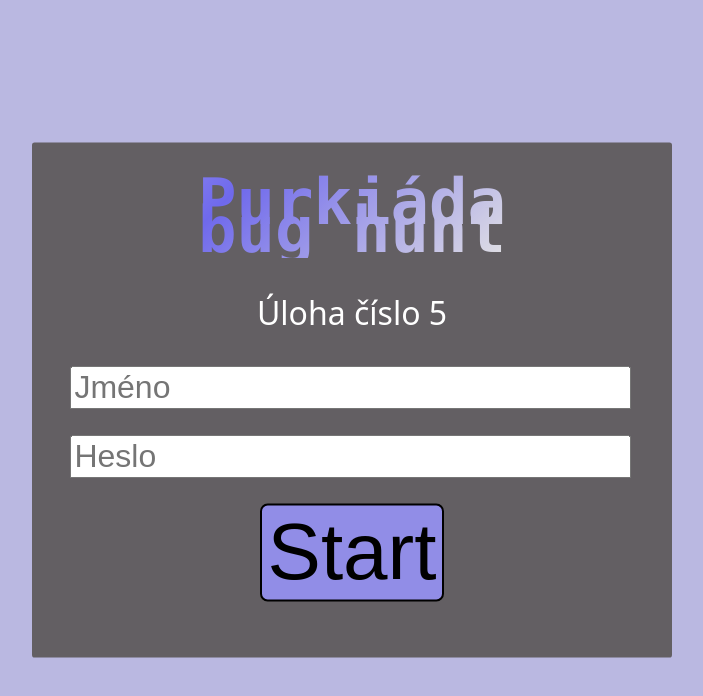
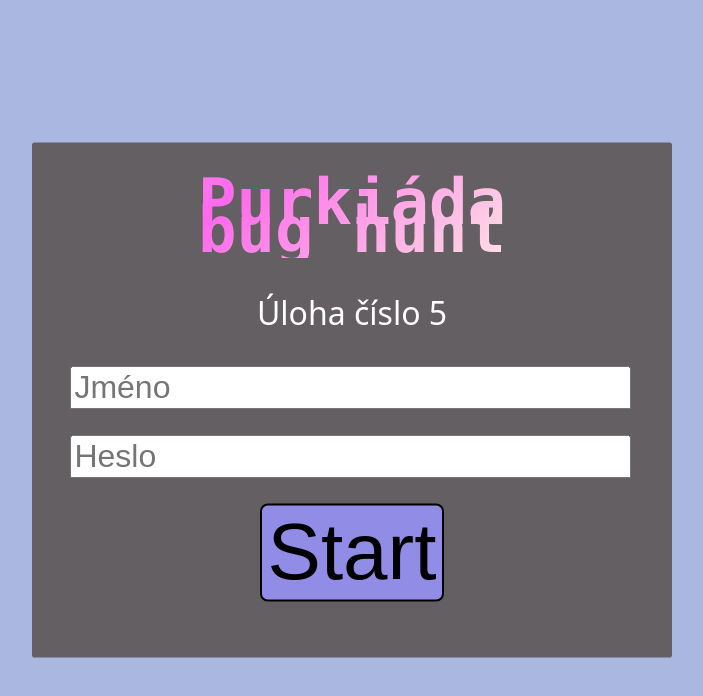
Before and after one commit to divear/purkiada2024, a Next.js app: page / in a window 1280 px wide. Shown: the top 696 px of the page, without its empty margins (288-991 px from the left). Built offline with nearby package versions, Linux system fonts and the light colour scheme; no server answers.

Commit message:
show off

```diff
--- a/pages/data.json
+++ b/pages/data.json
@@ -49,7 +49,6 @@
 			[[7], "Každý řádek musí končit středníkem"]
 		]
 	},
-
 	{
 		"name": "HTML",
 		"wrongCode": "<div>\n  <h1>Purkiáda bug hunt</h1>\n  <p>lorem ipsum</p>\n  <p>dolor sit\n  <p>amet</p>\n</div>",
@@ -74,7 +73,7 @@
     "wrongCode": "def factorial(n):\nif n == 0:\nreturn 1\nelse:\nreturn n * factorial(n - 1)\nprint(factorial(5))",
     "rightCode": "def factorial(n):\n    if n == 0:\n        return 1\n    else:\n        return n * factorial(n - 1)\nprint(factorial(5))",
     "errors": [[[2], "V Pythonu je nutné dodržet odsazení"]]
-  }
+  },
 	{
 		"name": "Javascript",
 		"wrongCode": "var tm = document.getElementById(\"myCanvas\");\nconst ctx = tm.getContext(\"2d\";\n\nctx.beginPath();\nctx.arc(100, 75, 50, 0, 2 * Math.PI);\nct.stroke(); \n",
--- a/pages/index.tsx
+++ b/pages/index.tsx
@@ -26,6 +26,9 @@ export default function Home() {
 
 		console.log(username)
 		console.log(password)
+
+      //remove after showoff
+			location.href = "/hra"
 
 		try {
 			console.log("startin")
--- a/styles/globals.css
+++ b/styles/globals.css
@@ -1,5 +1,5 @@
 :root {
-	--bg: #bab8e1;
+	--bg: #aab8e1;
 	--sbg: #635f63;
 	--fr: #ffffff;
 }
@@ -165,9 +165,9 @@ th {
 	background-image: linear-gradient(
 		-225deg,
 		#e4e3ff 0%,
-		#6f69ec 33%,
-		#f8f8e2 66%,
-		#a4a1e6 100%
+		#ff69ec 33%,
+		#fff8e2 66%,
+		#f4a1e6 100%
 	);
 	background-size: auto auto;
 	background-clip: border-box;
@@ -189,7 +189,7 @@ th {
 	}
 }
 
-@media only screen and (max-width: 1800px) {
+@media only screen and (max-width: 2800px) {
 	.errorLog {
 		width: 30%;
 	}
```
Also changed, not shown: pages/hra.tsx (+6 -6 lines).
